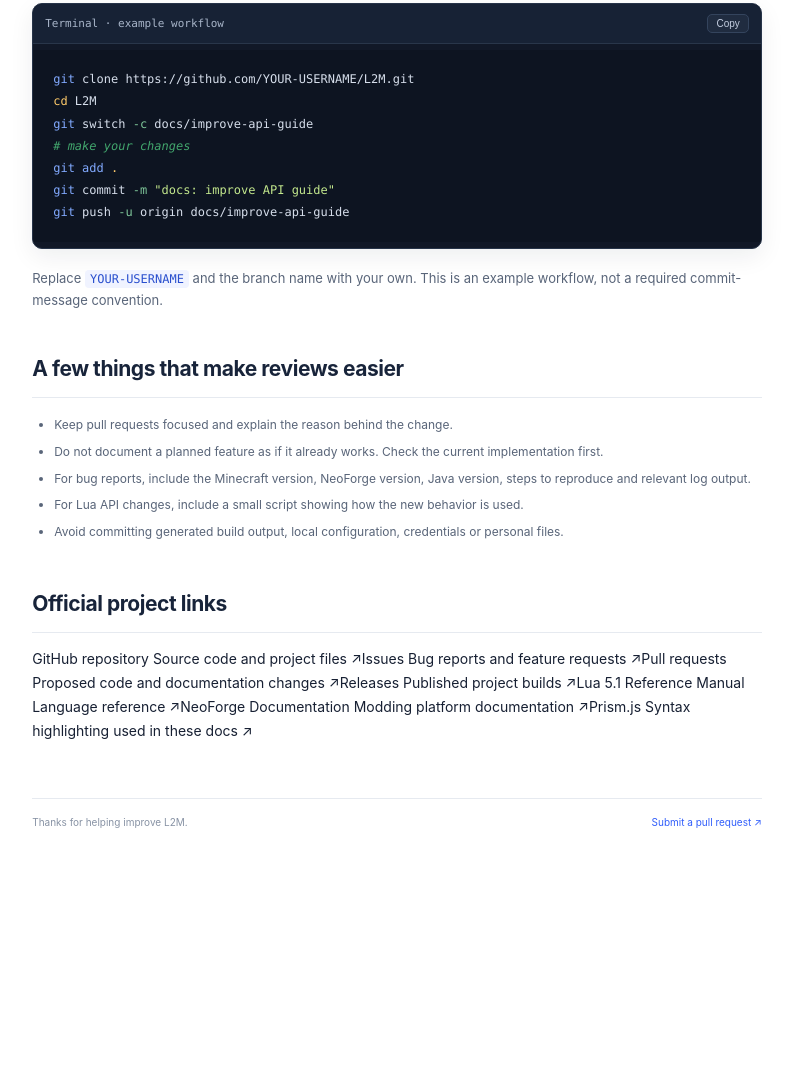
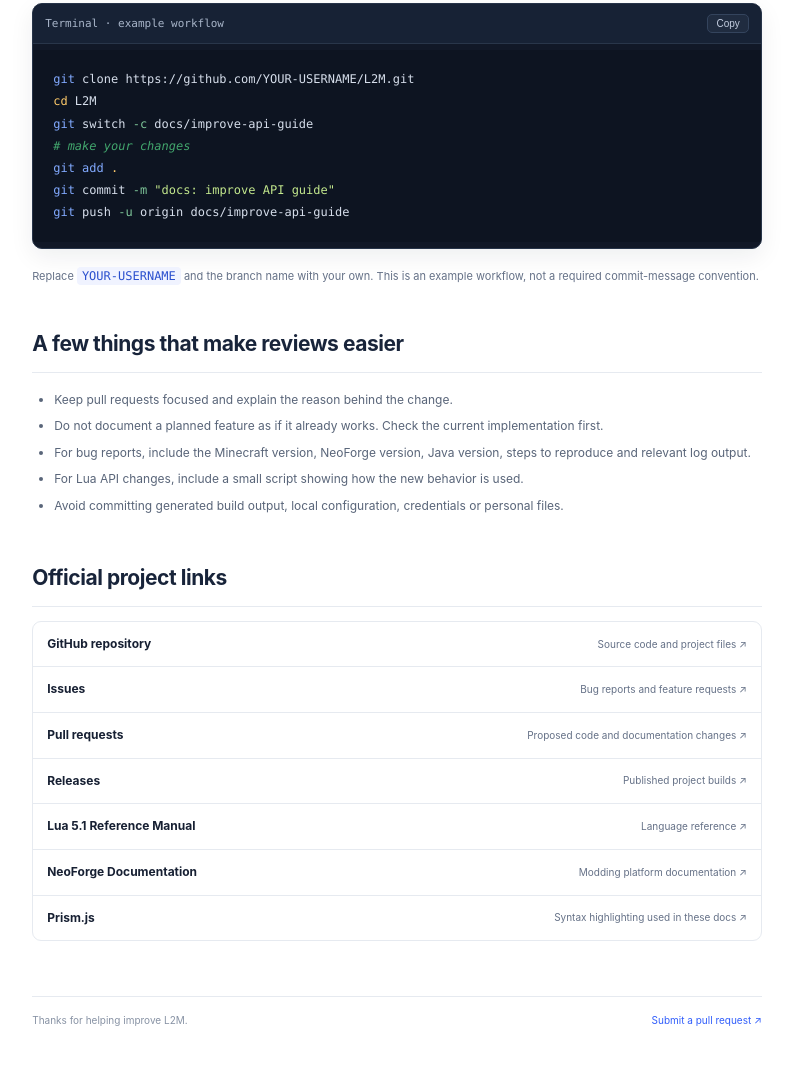
Before and after one commit to DeathAmir/L2M, a plain HTML site: page website/docs/contributing.html in a window 1280 px wide. Shown: the part 1055-2120 px from the top of the page, without its empty margins (277-1070 px from the left). Before the commit the page ends 1956 px from the top, so only its background shows below. Drawn offline with nearby package versions, Linux system fonts and the light colour scheme.

Commit message:
Style official resource links and contributor guide

```diff
--- a/website/style.css
+++ b/website/style.css
@@ -50,3 +50,5 @@
 :root[data-theme="dark"] .token.comment,:root[data-theme="light"] .token.comment{color:#42a66d!important;font-style:italic}
 :root[data-theme="dark"] .doc-main a:not(.doc-card):not(.page-foot a){color:#9bb4ff}
 @media(prefers-reduced-motion:no-preference){.theme-toggle,.doc-card,.sidebar{transition:background .18s,color .18s,border-color .18s,transform .18s}}
+
+.resource-list{border:1px solid var(--line);border-radius:9px;overflow:hidden;margin:14px 0 24px}.resource-list a{display:flex;justify-content:space-between;align-items:center;gap:18px;padding:12px 14px;border-bottom:1px solid var(--line);font-size:12px;font-weight:650}.resource-list a:last-child{border-bottom:0}.resource-list a:hover{background:var(--surface2)}.resource-list span{font-size:10px;color:var(--muted);font-weight:400;text-align:right}.doc-main .muted{font-size:11px;color:var(--muted)}:root[data-theme="dark"] .resource-list a{color:#dce5f4}:root[data-theme="dark"] .resource-list a:hover{background:#151f31}
```
